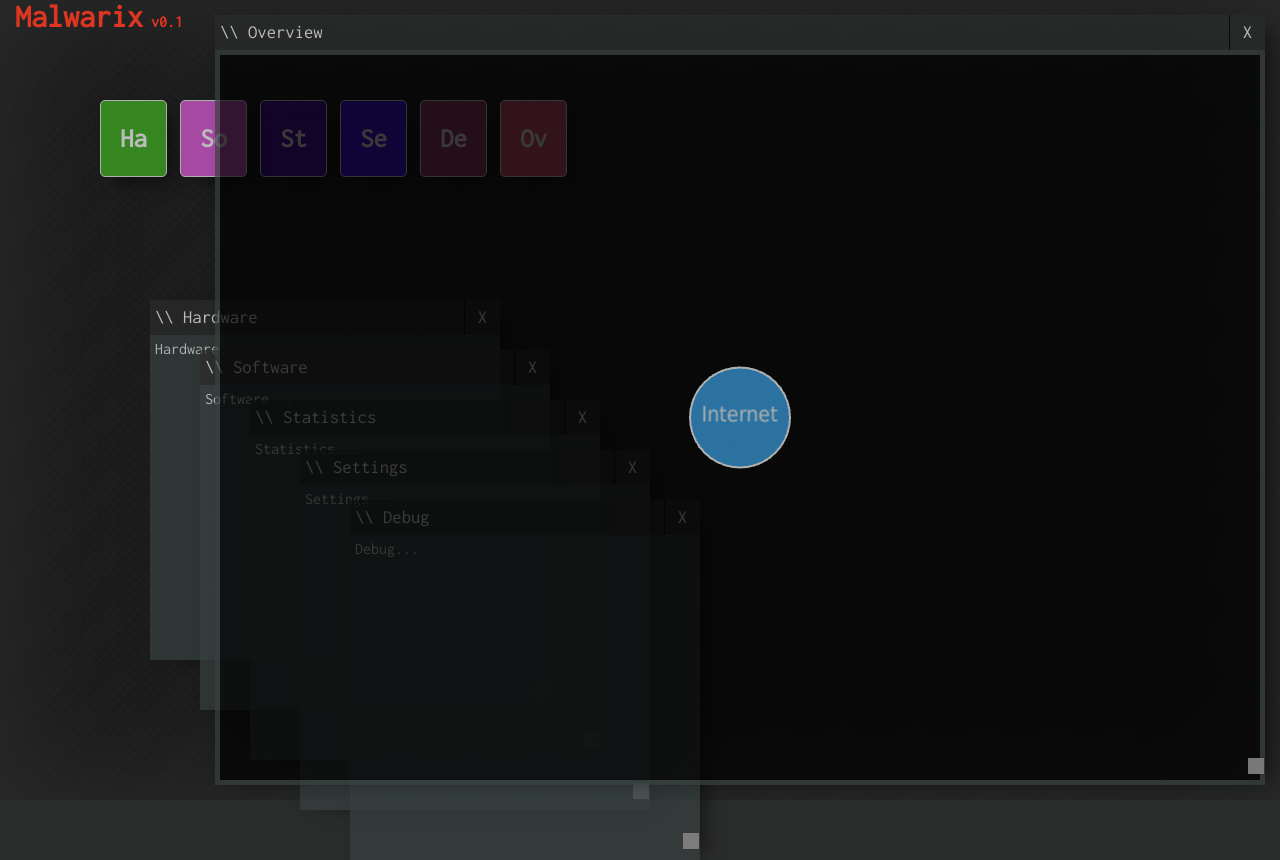
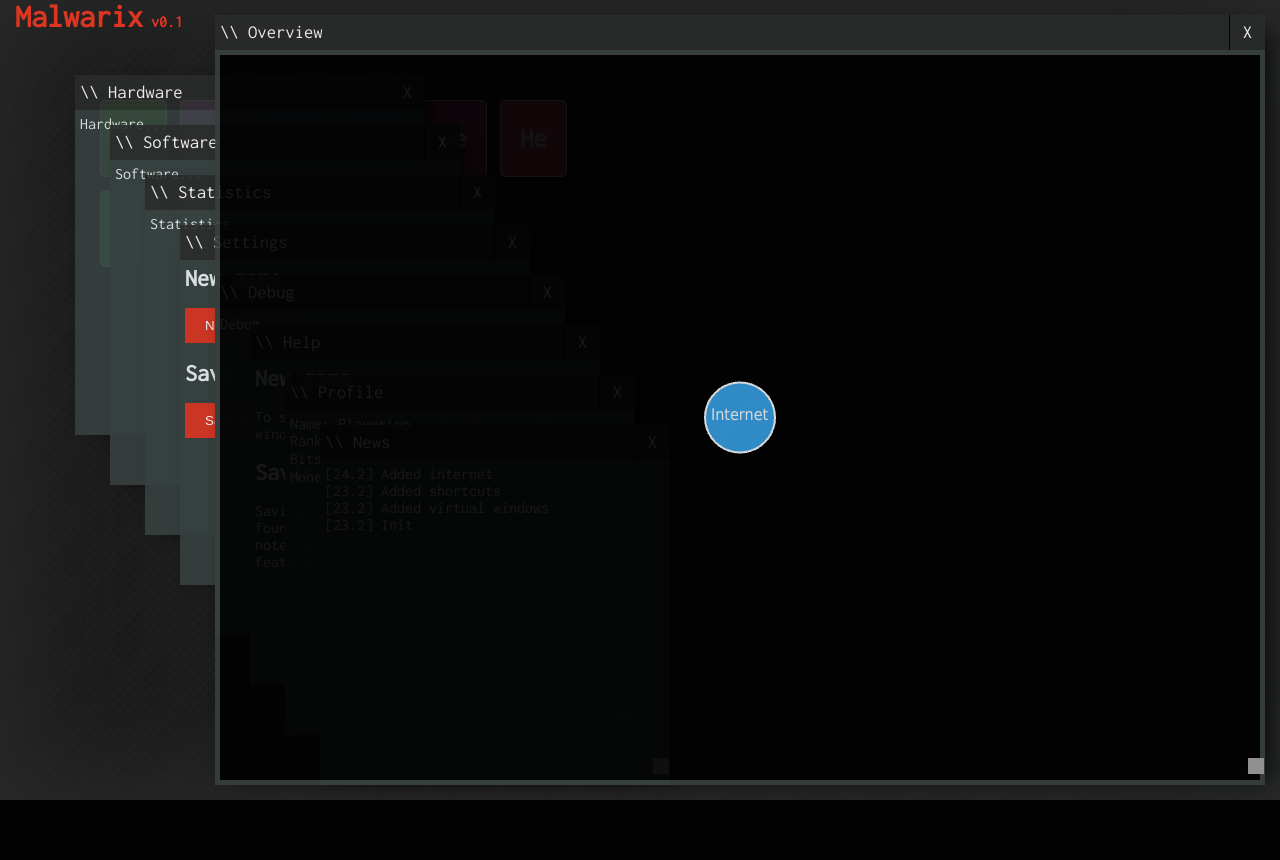
Before and after one commit to ahvonenj/afk-game-test, a PHP site: page / in a window 1280 px wide. After the commit the page ends 800 px from the top, so only its background shows below. Run offline with PHP 8.4, Linux system fonts and the light colour scheme; some libraries are stand-ins or nearby versions; grey boxes are pictures that could not be loaded.

Commit message:
More content to windows

```diff
--- a/css/window.css
+++ b/css/window.css
@@ -9,8 +9,8 @@
 	-moz-box-shadow: 10px 10px 19px -6px rgba(0,0,0,0.75);
 	box-shadow: 10px 10px 19px -6px rgba(0,0,0,0.75);
 
-	opacity: 0.7;
-    filter: alpha(opacity=70); /* For IE8 and earlier */
+	opacity: 0.9;
+    filter: alpha(opacity=90); /* For IE8 and earlier */
 
 	-webkit-touch-callout: none;
     -webkit-user-select: none;
@@ -113,6 +113,21 @@
 	border: 1px solid #ecf0f1;
 }
 
+.window_button
+{
+	color: #ffffff;
+	background: #DC3522;
+	padding: 10px 20px 10px 20px;
+	text-decoration: none;
+	border: solid #1f628d 0px;
+}
+
+.window_button:hover
+{
+	background: #b82d1e;
+	text-decoration: none;
+}
+
 /* WINDOW SPECIFIC OVERRIDES */
 
 #window_overview
--- a/index.php
+++ b/index.php
@@ -88,13 +88,48 @@
 
 				<div class = "window" data-title = "Settings"  id = "window_settings">
 					<div class = "window_content">
-						Settings...
+						<h2>New game</h2><br/>
+						<input type = "button" class = "window_button" id = "new_game" value = "New game"/></br></br>
+
+						<h2>Save & Load</h2><br/>
+						<input type = "button" class = "window_button" id = "save_game" value = "Save game"/>
+						<input type = "button" class = "window_button" id = "load_game" value = "Load game"/></br>
 					</div>
 				</div>
 
 				<div class = "window" data-title = "Debug"  id = "window_debug">
 					<div class = "window_content">
 						Debug...
+					</div>
+				</div>
+
+				<div class = "window" data-title = "Help"  id = "window_help">
+					<div class = "window_content">
+						<h2>New game</h2><br/>
+						<p>To start a new game, find the settings window and
+						press the new game button.</p></br>
+
+						<h2>Saving and loading</h2><br/>
+						<p>Saving and loading the game can also be found from the settings window.
+						Please note that the game has an autosave feature.</p>
+					</div>
+				</div>
+
+				<div class = "window" data-title = "Profile"  id = "window_profile">
+					<div class = "window_content">
+						<p>Name: <span id = "profile_name">-</span></p>
+						<p>Rank: <span id = "profile_rank">-</span></p>
+						<p>Bits: <span id = "profile_bits">-</span></p>
+						<p>Money: <span id = "profile_money">-</span></p>
+					</div>
+				</div>
+
+				<div class = "window" data-title = "News"  id = "window_news">
+					<div class = "window_content">
+						<p>[24.2] Added internet</p>
+						<p>[23.2] Added shortcuts</p>
+						<p>[23.2] Added virtual windows</p>
+						<p>[23.2] Init</p>
 					</div>
 				</div>
 
--- a/script/game.js
+++ b/script/game.js
@@ -29,6 +29,7 @@ var game =
 
 	update: function()
 	{
+		virtualwindow.update();
 		internet.update();
 	},
 
--- a/script/index.js
+++ b/script/index.js
@@ -7,7 +7,7 @@ $(document).ready(function()
 		return this.charAt(0).toUpperCase() + this.slice(1);
 	}
 
-	virtualwindow.initWindows();
+	virtualwindow.init();
 
 	game.init();
 	internet.init();
--- a/script/overview/internet.js
+++ b/script/overview/internet.js
@@ -8,13 +8,13 @@ var internet =
 		y: 0
 	},
 
-	radius: 50,
+	radius: 35,
 	color: 0x3498db,
 	name: 'Internet',
 
 	text: new PIXI.Text(this.name,
 	{
-		font: '16pt Tahoma',
+		font: '12pt Tahoma',
 		fill: '#ECF0F1',
 		align: 'center'
 	}),
--- a/script/storage.js
+++ b/script/storage.js
@@ -2,6 +2,20 @@ var storage =
 {
 	playerData:
 	{
-		playerName: null,
+		name: 'Playerino',
+		rank: 'Newb',
+
+		bits: 0,
+		money: 0,
+
+		hardware:
+		{
+
+		},
+
+		software:
+		{
+
+		}
 	}
 };
--- a/script/window.js
+++ b/script/window.js
@@ -2,10 +2,12 @@ var virtualwindow =
 {
 	currentId: 0,
 	windows: [],
+	shortcutCount: 0,
+
 	windowPadding:
 	{
-		x: 150,
-		y: 300
+		x: 75,
+		y: 75
 	},
 	shortcutPadding:
 	{
@@ -14,7 +16,7 @@ var virtualwindow =
 	},
 	windowPaddingIncrement:
 	{
-		x: 50,
+		x: 35,
 		y: 50
 	},
 	shortcutPaddingIncrement:
@@ -23,7 +25,7 @@ var virtualwindow =
 		y: 0
 	},
 
-	initWindows: function()
+	init: function()
 	{
 		var that = this;
 
@@ -76,12 +78,20 @@ var virtualwindow =
 			var shortcutText = $(this).data('title').substr(0, 2).capitaliseFirstLetter();
 			var shortcutColor = tinycolor.random().toHexString();
 
+			if(that.shortcutCount % 6 == 0 && that.shortcutCount != 0)
+			{
+				that.shortcutPadding.y += 90;
+				that.shortcutPadding.x = 100;
+			}
+
 			$('#window_shortcuts').append('<div class = "window_shortcut"\
 							style = "background-color: ' + shortcutColor + '; \
 							top: ' + that.shortcutPadding.y + 'px; \
 							left: ' + that.shortcutPadding.x + 'px;"\
 							data-linkedto = "' + $(this).attr('id') + '">'
 							+ shortcutText + '</div>');
+
+			that.shortcutCount++;
 
 			if(typeof $(this).data('specialcase') != 'undefined' || $(this).data('specialcase') == true)
 			{
@@ -150,5 +160,17 @@ var virtualwindow =
 		{
 			console.log($(that.windows[i].element).data('vwid'));
 		}
+	},
+
+	update: function()
+	{
+		$('#profile_name').text(storage.playerData.name);
+		$('#profile_rank').text(storage.playerData.rank);
+		//$('#profile_bits').text(storage.playerData.bits.toFixed(0) + ' \u0243');
+		$('#profile_bits').text(storage.playerData.bits.toFixed(0) + ' \u2202');
+		$('#profile_money').text(storage.playerData.money.toFixed(0) + ' $');
+
+		storage.playerData.bits += 0.123;
+		storage.playerData.money += 0.245;
 	}
 };
```
